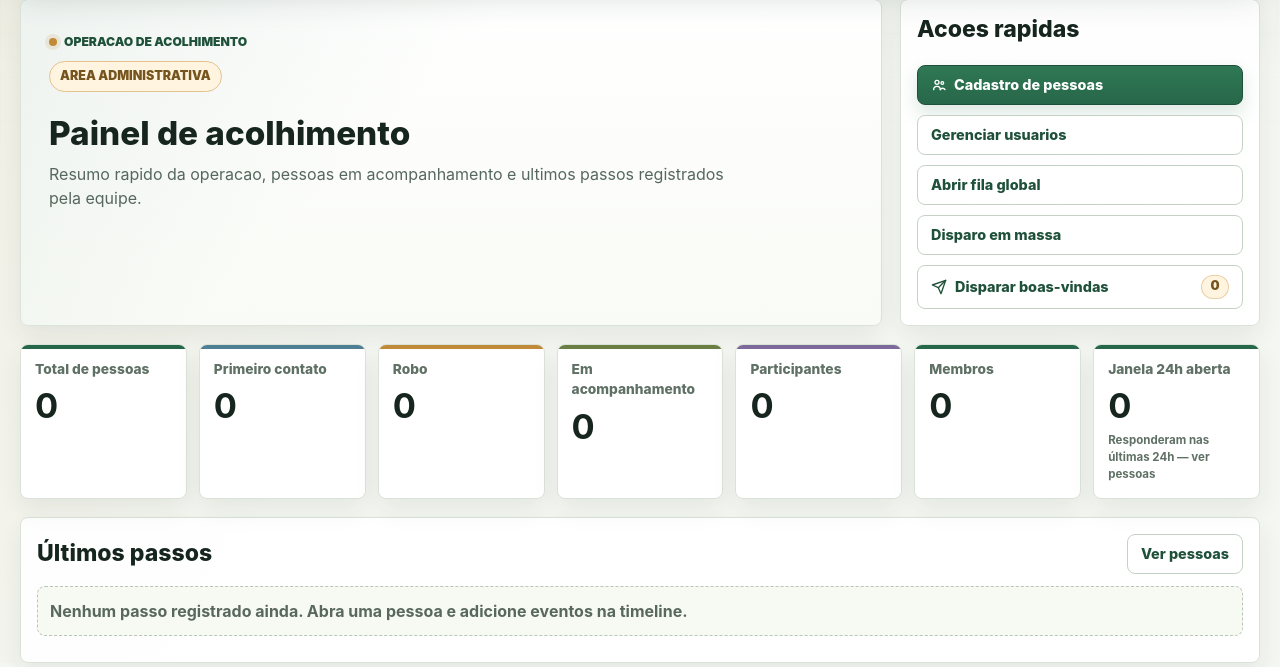
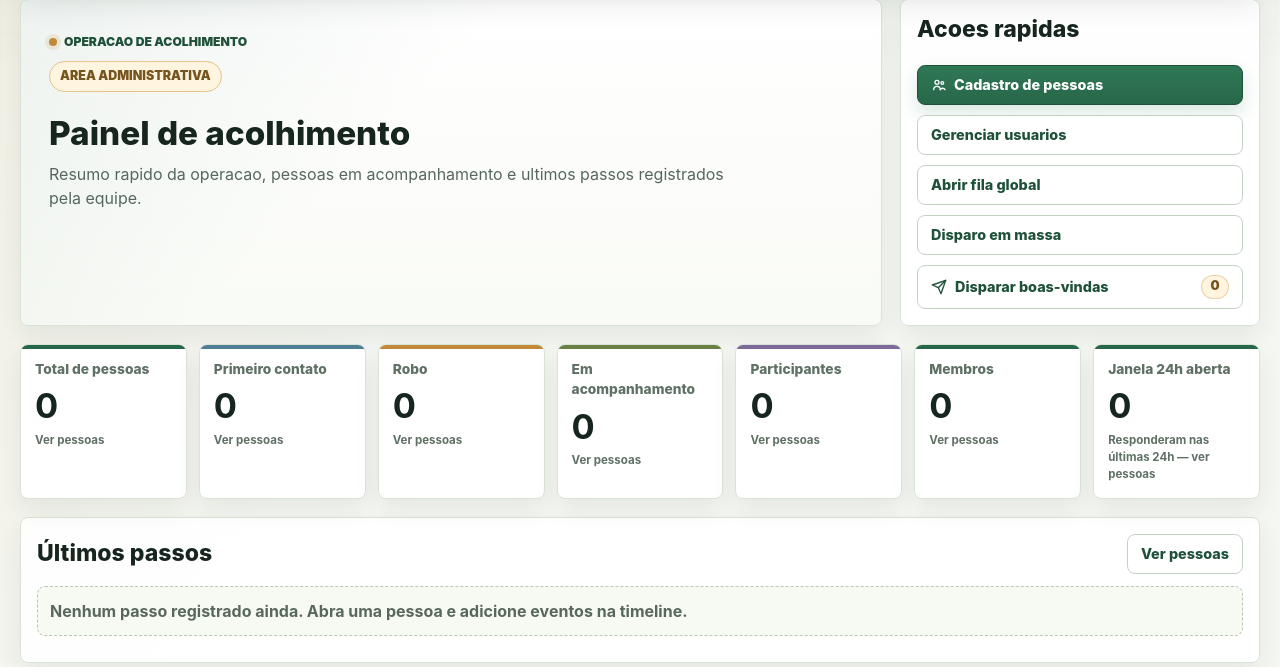
Before and after one commit to simoesjonatas/acolhimento_pibvp, a Django app: page / in a window 1280 px wide. Shown: the part 187-854 px from the top of the page. Run offline with Django 4.2, Linux system fonts and the light colour scheme; the visitor is signed in with stand-in values (Sample User, id 1); data that the repository does not hold is empty.

Commit message:
feat: adiciona filtro de status na lista de pessoas e atualiza o painel de controle

```diff
--- a/apps/acolhimento/views.py
+++ b/apps/acolhimento/views.py
@@ -110,6 +110,7 @@ class PrimeiroContatoQuerysetMixin:
 
 	def get_filtered_queryset(self, queryset):
 		busca = self.request.GET.get('q', '').strip()
+		status = self.request.GET.get('status', '').strip()
 		origem = self.request.GET.get('origem', '').strip()
 		iniciou_interacao = self.request.GET.get('iniciou_interacao', '').strip()
 		janela = self.request.GET.get('janela', '').strip()
@@ -126,6 +127,9 @@ class PrimeiroContatoQuerysetMixin:
 				| Q(email__icontains=busca)
 				| Q(religiao__icontains=busca)
 			)
+
+		if status in PrimeiroContato.StatusAcolhimento.values:
+			queryset = queryset.filter(status=status)
 
 		if origem:
 			queryset = queryset.filter(origem_cadastro=origem)
@@ -189,10 +193,12 @@ class PrimeiroContatoListView(LoginRequiredMixin, PrimeiroContatoQuerysetMixin,
 			sort_links[coluna] = params.urlencode()
 
 		context['busca'] = self.request.GET.get('q', '').strip()
+		context['status_atual'] = self.request.GET.get('status', '').strip()
 		context['origem_atual'] = self.request.GET.get('origem', '').strip()
 		context['iniciou_interacao_atual'] = self.request.GET.get('iniciou_interacao', '').strip()
 		context['janela_atual'] = self.request.GET.get('janela', '').strip()
 		context['meus_atual'] = self.request.GET.get('meus', '').strip()
+		context['status_choices'] = PrimeiroContato.StatusAcolhimento.choices
 		context['origem_choices'] = PrimeiroContato.OrigemCadastroChoices.choices
 		context['sort_coluna_atual'] = sort_coluna_atual
 		context['sort_direcao_atual'] = sort_direcao_atual
--- a/apps/core/views.py
+++ b/apps/core/views.py
@@ -183,7 +183,12 @@ class DashboardView(LoginRequiredMixin, TemplateView):
 		context = super().get_context_data(**kwargs)
 
 		total_pessoas = PrimeiroContato.objects.count()
-		total_primeiro_contato = self.get_pessoas_boas_vindas_queryset().count()
+		# KPI do card = todo mundo no status (bate com o filtro ?status=primeiro_contato).
+		# O badge do botao usa total_boas_vindas, que e o subconjunto elegivel ao disparo.
+		total_primeiro_contato = PrimeiroContato.objects.filter(
+			status=PrimeiroContato.StatusAcolhimento.PRIMEIRO_CONTATO
+		).count()
+		total_boas_vindas = self.get_pessoas_boas_vindas_queryset().count()
 		total_robo = PrimeiroContato.objects.filter(
 			status=PrimeiroContato.StatusAcolhimento.ROBO
 		).count()
@@ -204,7 +209,7 @@ class DashboardView(LoginRequiredMixin, TemplateView):
 			{
 				'total_pessoas': total_pessoas,
 				'total_primeiro_contato': total_primeiro_contato,
-				'total_boas_vindas': total_primeiro_contato,
+				'total_boas_vindas': total_boas_vindas,
 				'total_robo': total_robo,
 				'total_acompanhamento': total_acompanhamento,
 				'total_participante': total_participante,
--- a/templates/dashboard.html
+++ b/templates/dashboard.html
@@ -43,30 +43,36 @@
 </div>
 
 <section class="dashboard-cards">
-    <article class="kpi-card">
+    <a class="kpi-card" href="{% url 'pessoas-lista' %}">
         <span class="kpi-label">Total de pessoas</span>
         <strong class="kpi-value">{{ total_pessoas }}</strong>
-    </article>
-    <article class="kpi-card">
+        <span class="kpi-hint">Ver pessoas</span>
+    </a>
+    <a class="kpi-card" href="{% url 'pessoas-lista' %}?status=primeiro_contato">
         <span class="kpi-label">Primeiro contato</span>
         <strong class="kpi-value">{{ total_primeiro_contato }}</strong>
-    </article>
-    <article class="kpi-card">
+        <span class="kpi-hint">Ver pessoas</span>
+    </a>
+    <a class="kpi-card" href="{% url 'pessoas-lista' %}?status=robo">
         <span class="kpi-label">Robo</span>
         <strong class="kpi-value">{{ total_robo }}</strong>
-    </article>
-    <article class="kpi-card">
+        <span class="kpi-hint">Ver pessoas</span>
+    </a>
+    <a class="kpi-card" href="{% url 'pessoas-lista' %}?status=em_acompanhamento">
         <span class="kpi-label">Em acompanhamento</span>
         <strong class="kpi-value">{{ total_acompanhamento }}</strong>
-    </article>
-    <article class="kpi-card">
+        <span class="kpi-hint">Ver pessoas</span>
+    </a>
+    <a class="kpi-card" href="{% url 'pessoas-lista' %}?status=participante">
         <span class="kpi-label">Participantes</span>
         <strong class="kpi-value">{{ total_participante }}</strong>
-    </article>
-    <article class="kpi-card">
+        <span class="kpi-hint">Ver pessoas</span>
+    </a>
+    <a class="kpi-card" href="{% url 'pessoas-lista' %}?status=membro">
         <span class="kpi-label">Membros</span>
         <strong class="kpi-value">{{ total_membros }}</strong>
-    </article>
+        <span class="kpi-hint">Ver pessoas</span>
+    </a>
     <a class="kpi-card kpi-card-janela" href="{% url 'pessoas-lista' %}?janela=aberta">
         <span class="kpi-label">Janela 24h aberta</span>
         <strong class="kpi-value">{{ total_janela_aberta }}</strong>
```
Also changed, not shown: templates/pessoas.html (+9 -0 lines).
